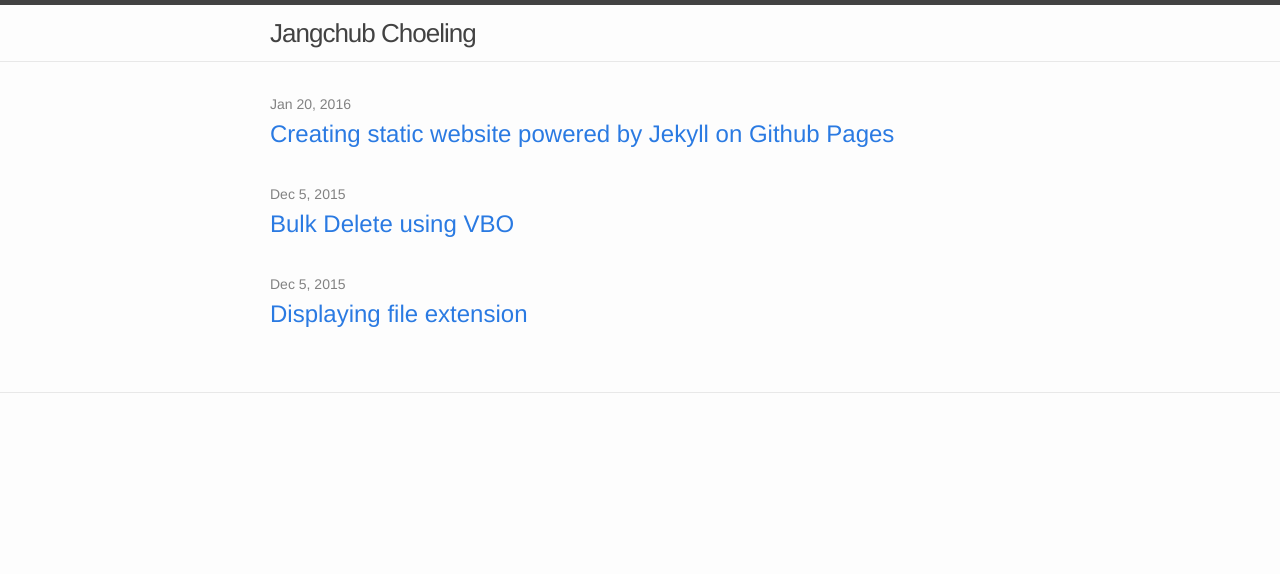
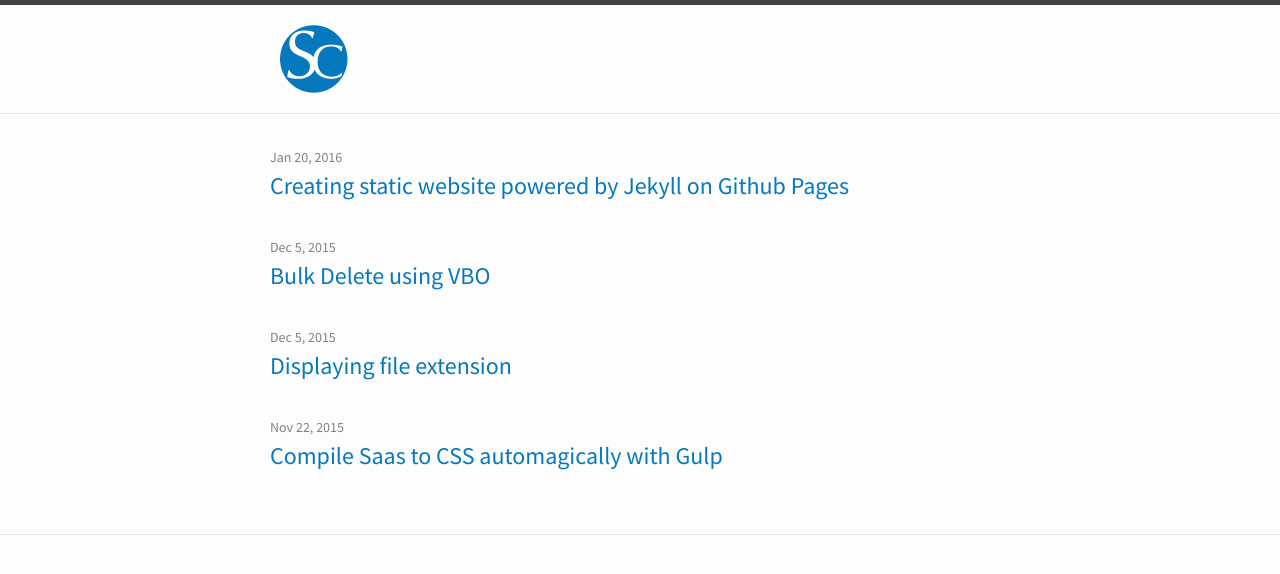
Before and after one commit to schhogyel/jekyll-static-site, a Jekyll site: the page built from index.html, in a window 1280 px wide. Shown: the top 574 px of the page. Built offline with Jekyll 4.4.1, drawn with Linux system fonts in a browser that asks for light colours.

Commit message:
Add logo and posts

```diff
--- a/_config.yml
+++ b/_config.yml
@@ -6,9 +6,9 @@
 # 'jekyll serve'. If you change this file, please restart the server process.
 
 # Site settings
-title: Jangchub Choeling
+title: Sonam Choegyal
 email: schyles@gmail.com
-description: An amazing place to be # this means to ignore newlines until "baseurl:"
+description: A speck of dust in a cosmic puddle # this means to ignore newlines until "baseurl:"
 
 baseurl: "" # the subpath of your site, e.g. /blog
 url: "http://yourdomain.com" # the base hostname & protocol for your site
--- a/_includes/head.html
+++ b/_includes/head.html
@@ -9,4 +9,6 @@
   <link rel="stylesheet" href="{{ "/css/main.css" | prepend: site.baseurl }}">
   <link rel="canonical" href="{{ page.url | replace:'index.html','' | prepend: site.baseurl | prepend: site.url }}">
   <link rel="alternate" type="application/rss+xml" title="{{ site.title }}" href="{{ "/feed.xml" | prepend: site.baseurl | prepend: site.url }}">
+  <link href='https://fonts.googleapis.com/css?family=Source+Sans+Pro' rel='stylesheet' type='text/css'>
+  <link rel="shortcut icon" type="image/png" href="/images/logo.png">
 </head>
--- a/_includes/header.html
+++ b/_includes/header.html
@@ -2,7 +2,8 @@
 
   <div class="wrapper">
 
-    <a class="site-title" href="{{ site.baseurl }}/">{{ site.title }}</a>
+    <a class="logo" href="{{ site.baseurl }}/"><img src="/images/logo.png"></a>
+
 
     <nav class="site-nav">
       <a href="#" class="menu-icon">
--- /dev/null
+++ b/_posts/2015-11-22-Automatically-compile-sass-to-css-with-Gulp.markdown
@@ -0,0 +1,6 @@
+---
+layout: post
+title:  "Compile Saas to CSS automagically with Gulp"
+date:   2015-11-22
+categories: Gulp
+---
--- a/_sass/_base.scss
+++ b/_sass/_base.scss
@@ -91,16 +91,16 @@ h1, h2, h3, h4, h5, h6 {
  * Links
  */
 a {
-    color: $brand-color;
+    color: $primary-color;
     text-decoration: none;
 
     &:visited {
-        color: darken($brand-color, 15%);
+        color: lighten($primary-color, 15%);
     }
 
     &:hover {
         color: $text-color;
-        text-decoration: underline;
+        text-decoration: none;
     }
 }
 
@@ -204,3 +204,8 @@ pre {
         }
     }
 }
+
+h1{
+color: $primary-color;
+
+}
--- /dev/null
+++ b/_sass/_header.scss
@@ -0,0 +1,8 @@
+
+header .wrapper{
+	padding:20px 0;
+}
+.logo{
+	padding:10px;
+
+}
--- a/css/main.scss
+++ b/css/main.scss
@@ -6,7 +6,7 @@
 
 
 // Our variables
-$base-font-family: "Helvetica Neue", Helvetica, Arial, sans-serif;
+$base-font-family: "Source Sans Pro", Helvetica, Arial, sans-serif;
 $base-font-size:   16px;
 $base-font-weight: 400;
 $small-font-size:  $base-font-size * 0.875;
@@ -17,6 +17,8 @@ $spacing-unit:     30px;
 $text-color:       #111;
 $background-color: #fdfdfd;
 $brand-color:      #2a7ae2;
+
+$primary-color: #0678be;
 
 $grey-color:       #828282;
 $grey-color-light: lighten($grey-color, 40%);
@@ -49,5 +51,6 @@ $on-laptop:        800px;
 @import
         "base",
         "layout",
-        "syntax-highlighting"
+        "syntax-highlighting",
+        "header"
 ;
```
Also changed, not shown: images/logo-orange.png (added), images/logo.png (added), 1 other file.
